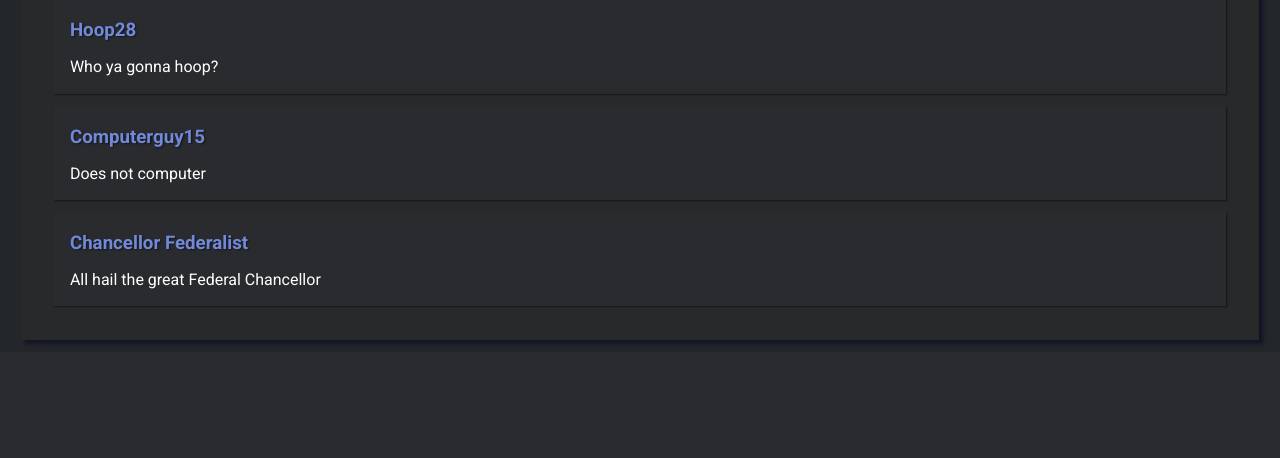
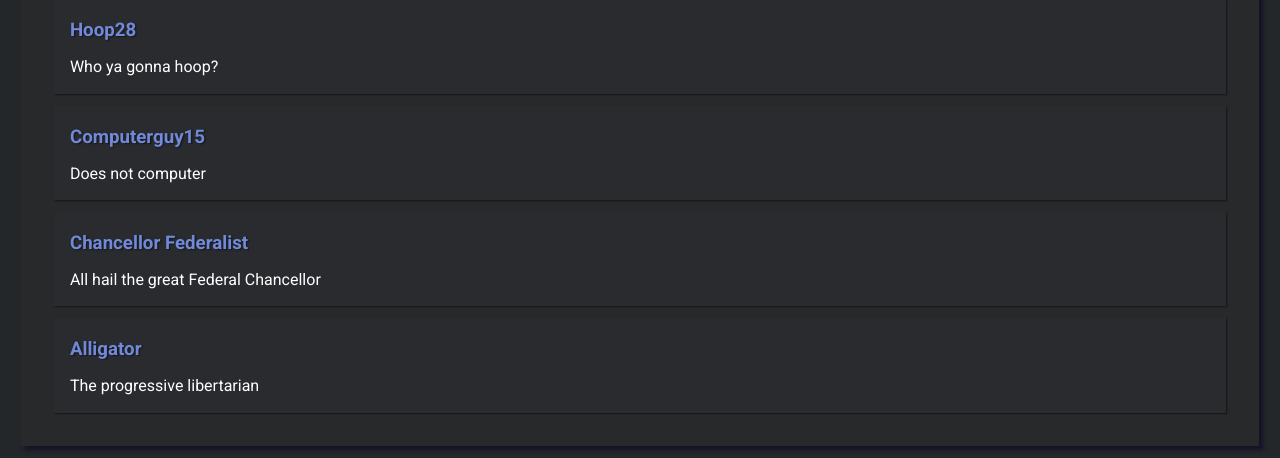
Before and after one commit to Botahamec/LTE-Website, a PHP site: page /members.php in a window 1280 px wide. Shown: the part 707-1165 px from the top of the page. Before the commit the page ends 1052 px from the top, so only its background shows below. Run offline with PHP 8.4, Linux system fonts and the light colour scheme.

Commit message:
added alligator to the member list

```diff
--- a/members.php
+++ b/members.php
@@ -36,6 +36,10 @@
 				<h3>Chancellor Federalist</h3>
 				<p>All hail the great Federal Chancellor</p>
 				</div></a>
+			<a href="alligator.php"><div class='section newssection'>
+				<h3>Alligator</h3>
+				<p>The progressive libertarian</p>
+				</div></a>
 		</div>
 	</body>
 </html>
```
